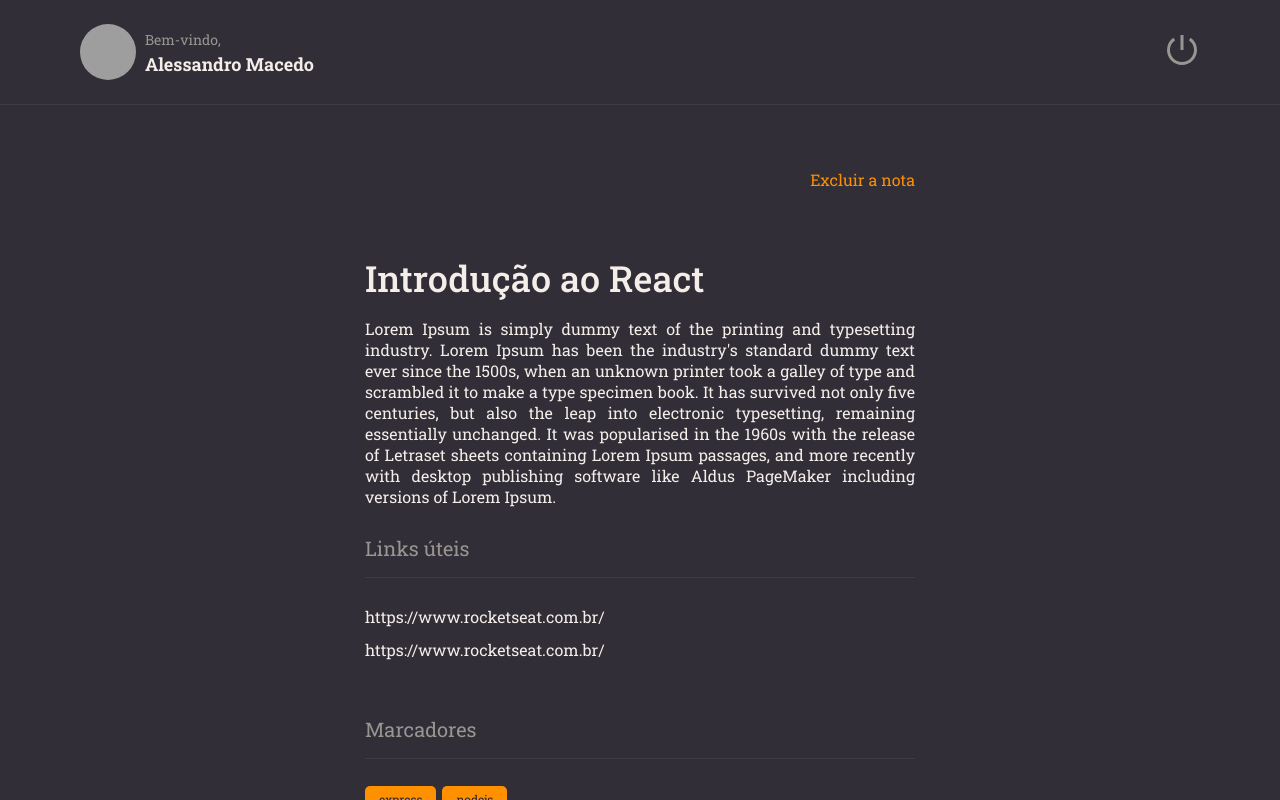
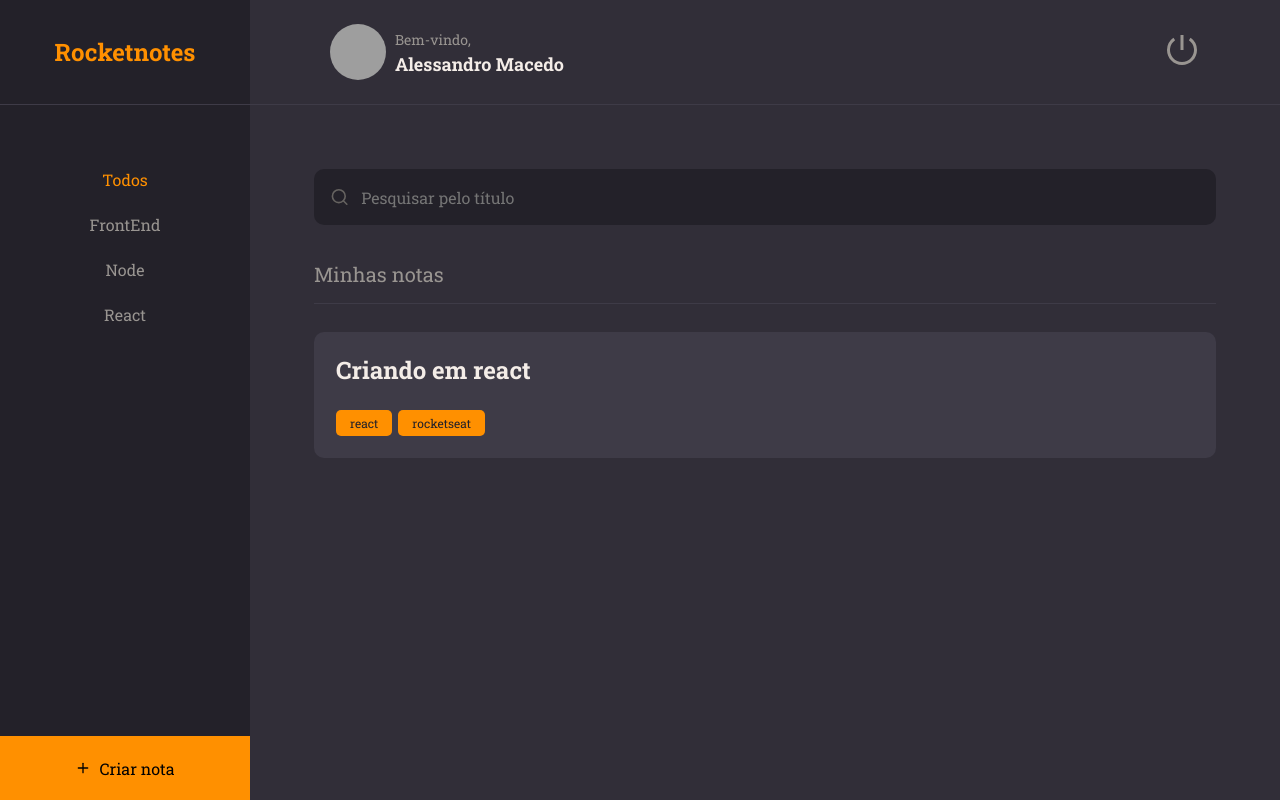
Before and after one commit to Ale-Macedo/Explore--Stage-09-Projeto, a React (Vite) app in the folder Rocketnotes/: page / in a window 1280 px wide. Built offline with nearby package versions, Linux system fonts and the light colour scheme; grey boxes are pictures that could not be loaded.

Commit message:
Front page Home e componentes
- criando componentes : Input e Note
- criando front home

* arrumando scroll page Details

```diff
--- a/Rocketnotes/src/components/ButtonText/index.jsx
+++ b/Rocketnotes/src/components/ButtonText/index.jsx
@@ -1,10 +1,15 @@
 import { Container } from './styles';
 
-export function ButtonText({ title, ...rest }) {
+export function ButtonText({ title, isActive = false, ...rest }) {
 
   return(
-    <Container type='button' {...rest}>
+    <Container
+    type='button'
+    isActive={isActive}
+    {...rest}>
+
       { title }
+
     </Container>
   )
 
--- a/Rocketnotes/src/components/ButtonText/styles.js
+++ b/Rocketnotes/src/components/ButtonText/styles.js
@@ -3,7 +3,7 @@
 export const Container = styled.button`
 
   background: none;
-  color: ${({ theme}) => theme.COLORS.ORANGE};
+  color: ${({ theme, isActive }) => isActive ? theme.COLORS.ORANGE : theme.COLORS.GRAY_100 };
   border: none;
   font-size: 16px;
 
--- /dev/null
+++ b/Rocketnotes/src/components/Input/index.jsx
@@ -0,0 +1,12 @@
+import { Container } from './styles';
+
+export function Input({icon : Icon, ...rest}){
+
+  return(
+    <Container>
+      {Icon && <Icon size={20}/>}
+      <input
+      {...rest}/>
+    </Container>
+  )
+}
--- /dev/null
+++ b/Rocketnotes/src/components/Input/styles.js
@@ -0,0 +1,37 @@
+import styled from "styled-components";
+
+export const Container = styled.div`
+
+  width: 100%;
+  display: flex;
+  align-items: center;
+
+  background-color: ${({ theme}) => theme.COLORS.BACKGROUND_900};
+  color: ${({ theme}) => theme.COLORS.GRAY_300};
+
+  margin-bottom: 8px;
+  border-radius: 10px;
+
+  > svg {
+      margin-left: 16px;
+    }
+
+  > input {
+    height: 56px;
+    width: 100%;
+
+    padding: 12px;
+
+    color: ${({ theme}) => theme.COLORS.WHITE};
+    background: transparent;
+    border: 0;
+
+    &:placeholder{
+      color: ${({ theme}) => theme.COLORS.GRAY_300};
+    }
+
+
+  }
+
+
+`
--- /dev/null
+++ b/Rocketnotes/src/components/Note/index.jsx
@@ -0,0 +1,20 @@
+import { Container } from './styles';
+
+import { Tag } from '../Tag'
+
+export function Note({ data, ...rest}){
+  return(
+    <Container {...rest}>
+      <h1>{data.title}</h1>
+
+      {
+        data.tags && <footer>
+          {
+            data.tags.map(tag =>
+            <Tag key={tag.id} title={tag.name}/> )
+          }
+        </footer>
+      }
+    </Container>
+  )
+}
--- /dev/null
+++ b/Rocketnotes/src/components/Note/styles.js
@@ -0,0 +1,28 @@
+import styled from "styled-components";
+
+export const Container = styled.button`
+
+  width: 100%;
+  background-color: ${({ theme}) => theme.COLORS.BACKGROUND_700};
+
+  border: none;
+  border-radius: 10px;
+
+  padding: 22px;
+  margin-bottom: 16px;
+
+  > h1 {
+    flex: 1;
+    text-align: left;
+    font-weight: 700;
+    font-size: 24px;
+    color: ${({ theme}) => theme.COLORS.WHITE};
+  }
+
+  > footer {
+    width: 100%;
+    display: flex;
+    margin-top: 24px;
+  }
+
+`
--- a/Rocketnotes/src/components/Tag/index.jsx
+++ b/Rocketnotes/src/components/Tag/index.jsx
@@ -1,9 +1,9 @@
 import { Container } from './styles';
 
-export function Tag({ title }) {
+export function Tag({ title, ...rest }) {
 
   return(
-    <Container>
+    <Container {...rest} >
       { title }
     </Container>
   )
--- a/Rocketnotes/src/main.jsx
+++ b/Rocketnotes/src/main.jsx
@@ -6,13 +6,13 @@
 
 import GlobalStyles from './styles/global'
 
-import { Details } from './pages/Details'
+import { Home } from './pages/Home'
 
 ReactDOM.createRoot(document.getElementById('root')).render(
   <React.StrictMode>
     <ThemeProvider theme={theme}>
       <GlobalStyles/>
-      <Details />
+      <Home />
     </ThemeProvider>
   </React.StrictMode>
 )
--- a/Rocketnotes/src/pages/Details/styles.js
+++ b/Rocketnotes/src/pages/Details/styles.js
@@ -15,7 +15,7 @@
 
   > main {
     grid-area: content;
-    overflow-y: scroll;
+    overflow-y: auto;
     padding: 64px 0;
   }
 
--- /dev/null
+++ b/Rocketnotes/src/pages/Home/index.jsx
@@ -0,0 +1,57 @@
+import { FiPlus, FiSearch } from "react-icons/fi";
+
+import { Container, Brand, Menu, Search, Content, NewNote } from './styles'
+
+import { Header } from '../../components/Header'
+import { ButtonText } from '../../components/ButtonText'
+import { Input } from '../../components/Input'
+import { Section } from '../../components/Section'
+
+import { Note } from '../../components/Note'
+
+export function Home(){
+
+  return(
+    <Container>
+      <Brand>
+        <h1>Rocketnotes</h1>
+      </Brand>
+
+      <Header />
+
+      <Menu>
+        <li> <ButtonText title="Todos" isActive /> </li>
+        <li> <ButtonText title="FrontEnd" /> </li>
+        <li> <ButtonText title="Node" /> </li>
+        <li> <ButtonText title="React" /> </li>
+      </Menu>
+
+      <Search>
+       <Input
+        placeholder="Pesquisar pelo título"
+        icon={FiSearch}
+       />
+      </Search>
+
+      <Content>
+        <Section title="Minhas notas">
+          <Note data={{
+            title: 'Criando em react',
+            tags: [
+               {id: '1', name: 'react'},
+               {id: '2', name: 'rocketseat'}
+            ]
+          }}
+          />
+        </Section>
+      </Content>
+
+      <NewNote>
+        <FiPlus/>
+        Criar nota
+      </NewNote>
+    </Container>
+
+  )
+
+}
--- /dev/null
+++ b/Rocketnotes/src/pages/Home/styles.js
@@ -0,0 +1,104 @@
+
+import styled from "styled-components";
+
+export const Container = styled.div`
+
+  width: 100%;
+  height: 100vh;
+
+  display: grid;
+
+  grid-template-columns: 250px auto;
+  grid-template-rows: 105px 128px auto 64px;
+
+  grid-template-areas:
+  "brand header"
+  "menu search"
+  "menu content"
+  "newnote content"
+  ;
+
+  background-color: ${({ theme }) => theme.COLORS.BACKGROUND_800};
+
+`;
+
+
+
+
+export const Brand = styled.div`
+grid-area: brand;
+
+display: flex;
+justify-content: center;
+align-items: center;
+
+border-bottom-width: 1px;
+border-bottom-style: solid;
+border-bottom-color: ${({ theme }) => theme.COLORS.BACKGROUND_700};
+
+background-color: ${({ theme }) => theme.COLORS.BACKGROUND_900};
+
+  > h1 {
+    font-size: 24px;
+    color:${({ theme }) => theme.COLORS.ORANGE};
+  }
+
+`;
+
+
+
+
+export const Menu = styled.ul`
+grid-area: menu;
+
+background-color: ${({ theme }) => theme.COLORS.BACKGROUND_900};
+
+padding-top: 64px;
+text-align: center;
+
+display: flex;
+flex-direction: column;
+
+ > li {
+  margin-bottom: 24px;
+ }
+`;
+
+
+
+
+export const Search = styled.div`
+grid-area: search;
+
+padding: 64px 64px 0 ;
+
+`;
+
+
+
+
+export const Content = styled.div`
+grid-area: content;
+
+padding: 0 64px ;
+overflow-y: auto;
+
+`;
+
+
+
+
+export const NewNote = styled.button`
+grid-area: newnote;
+
+background-color: ${({ theme }) => theme.COLORS.ORANGE};
+border: none;
+
+display: flex;
+justify-content: center;
+align-items: center;
+
+ > svg {
+  margin-right: 8px;
+ }
+`;
```
